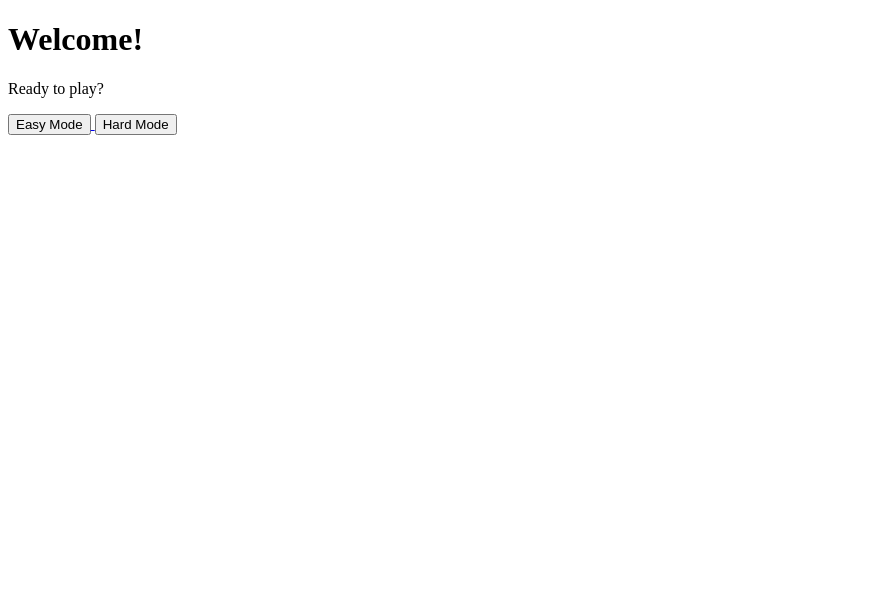
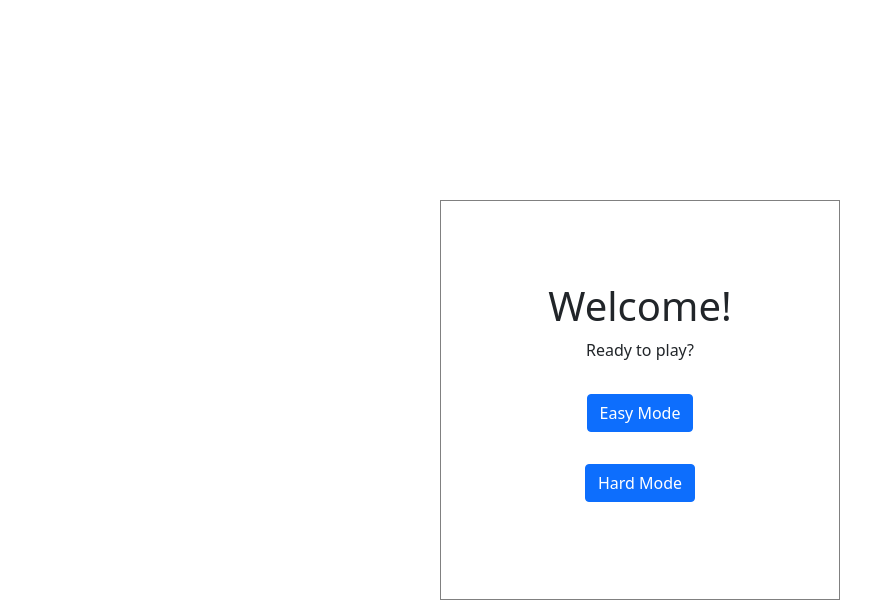
Before and after one commit to tcui37/digitaltent-workshop, a plain HTML site: page index.html in a window 1280 px wide. Shown: the whole page, without its empty margins (0-895 px from the left). Drawn offline with nearby package versions, Linux system fonts and the light colour scheme.

Commit message:
css link

```diff
--- a/index.html
+++ b/index.html
@@ -8,6 +8,8 @@
 
         <!-- website icon -->
         <link rel="shortcut icon" type="image/png" href="tomato.png"/>
+        <link rel="stylesheet" href="styles.css">
+        <link href="https://cdn.jsdelivr.net/npm/bootstrap@5.1.1/dist/css/bootstrap.min.css" rel="stylesheet" integrity="sha384-F3w7mX95PdgyTmZZMECAngseQB83DfGTowi0iMjiWaeVhAn4FJkqJByhZMI3AhiU" crossorigin="anonymous">
 
     </head>
     <body>
```
